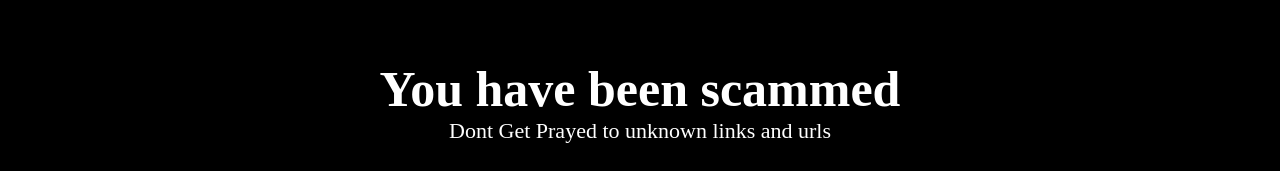
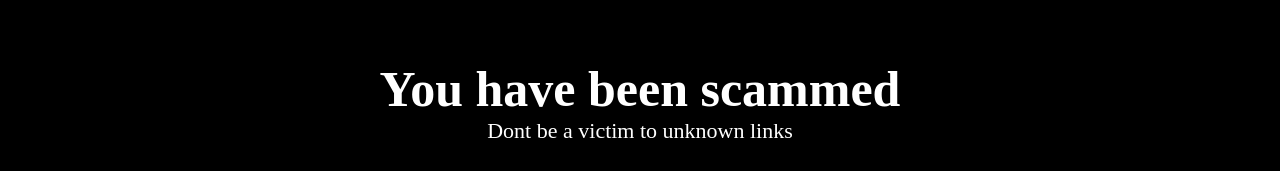
Before and after one commit to srivat2001/projectday, a plain HTML site: page index.html in a window 1280 px wide. Shown: the top 171 px of the page. Drawn offline with Linux system fonts and the light colour scheme.

Commit message:
Update index.html

```diff
--- a/index.html
+++ b/index.html
@@ -1,5 +1,5 @@
 <center><h1>You have been scammed</h1></center>
-<center><h2>Dont Get Prayed to unknown links and urls</h2></center>
+<center><h2>Dont be a victim to unknown links</h2></center>
 <style>
 h1,h2,h3{
 color:white;
```
